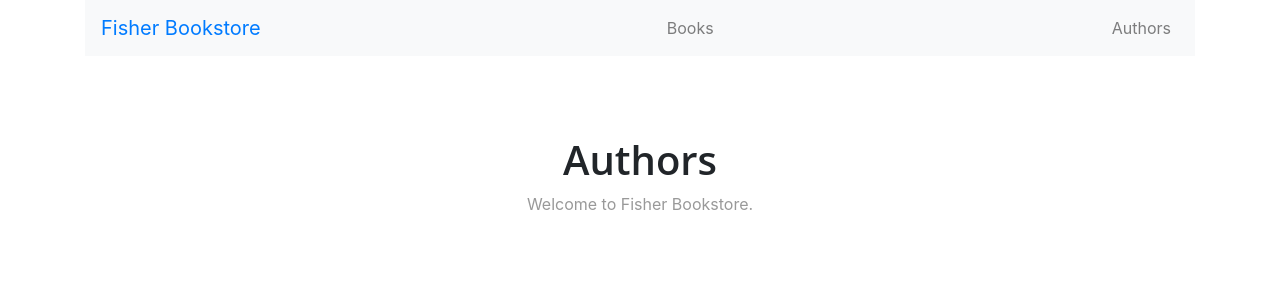
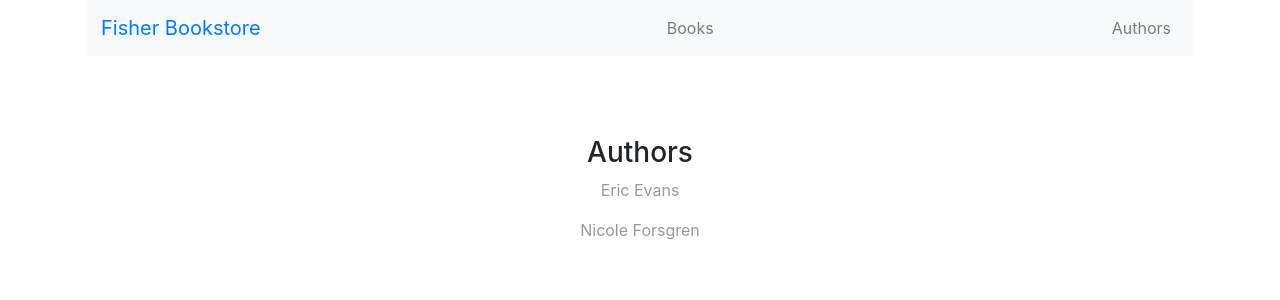
Before and after one commit to hcampbell3/fisher-bookstore, a React (Create React App) app: page /authors in a window 1280 px wide. Shown: the top 300 px of the page. Built offline with nearby package versions, Linux system fonts and the light colour scheme.

Commit message:
push authors-1

```diff
--- /dev/null
+++ b/src/authors/AuthorDisplay.js
@@ -0,0 +1,12 @@
+import React from "react";
+
+export function AuthorDisplay(props) {
+    return (
+        <div className="display">
+            <h3>Authors</h3>
+                {props.authors.map(a => (
+                    <p>{a.author}</p>
+                ))}
+        </div>
+    );
+}
--- a/src/authors/Authors.js
+++ b/src/authors/Authors.js
@@ -1,7 +1,40 @@
-import React from "react";
+import React, { Component } from "react";
 import "./Authors.css";
+import { AuthorDisplay } from "./AuthorDisplay";
 
-export default function Authors() {
+
+export default class Authors extends Component {
+    constructor(props) {
+        super(props);
+        this.state = {
+            authors: [
+                {
+                    id: 1,
+                    title: "Domain Driven Design",
+                    author: "Eric Evans",
+                    isbn: "978-0321125217"
+                },
+                {
+                    id:2,
+                    title: "Accelerate",
+                    author: "Nicole Forsgren",
+                    isbn: "978-1942788331"
+                }
+            ]
+        };
+    }
+
+    render() {
+        return (
+            <div className="Authors">
+                <div className="lander">
+                    <AuthorDisplay authors={this.state.authors} />
+                </div>
+            </div>
+        );
+    }
+    }
+/* export default function Authors() {
     return (
         <div className="Authors">
             <div className="lander">
@@ -10,4 +43,4 @@ export default function Authors() {
             </div>
         </div>
     );
-}
+} */
```
